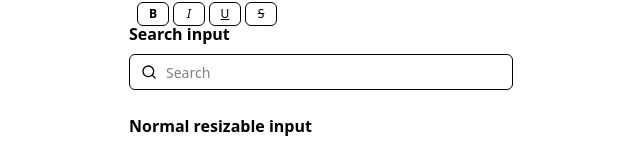
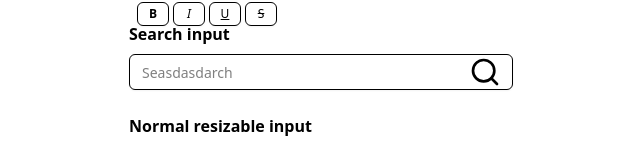
Before and after one commit to kemdav/Tambayan, a Next.js app: page /test/input-box-component in a window 1280 px wide. Shown: the part 194-338 px from the top of the page, without its empty margins (319-959 px from the left). Built offline with nearby package versions, Linux system fonts and the light colour scheme.

Commit message:
fix: overlapping text on inputbox with icon

```diff
--- a/src/app/components/ui/input.tsx
+++ b/src/app/components/ui/input.tsx
@@ -29,8 +29,8 @@ const Input = React.forwardRef<HTMLInputElement, InputProps>(
               "file:text-foreground placeholder:text-muted-foreground selection:bg-primary selection:text-primary-foreground dark:bg-input/30 border-input flex h-9 w-full min-w-0 rounded-md border bg-transparent py-1 text-base shadow-xs transition-[color,box-shadow] outline-none file:inline-flex file:h-7 file:border-0 file:bg-transparent file:text-sm file:font-medium disabled:pointer-events-none disabled:cursor-not-allowed disabled:opacity-50 md:text-sm",
               "focus-visible:border-ring focus-visible:ring-ring/50 focus-visible:ring-[3px]",
               "aria-invalid:ring-destructive/20 dark:aria-invalid:ring-destructive/40 aria-invalid:border-destructive",
-              leftIcon ? "pl-9" : "pl-3",
-              rightIcon ? "pr-9" : "pr-3",
+              leftIcon ? "pl-12" : "pl-3",
+              rightIcon ? "pr-12" : "pr-3",
               className
             )}
             ref={ref}
--- a/src/app/test/input-box-component/page.tsx
+++ b/src/app/test/input-box-component/page.tsx
@@ -21,7 +21,7 @@ export default function InputBoxComponentPage() {
         </div>
         <div className="flex flex-col gap-y-2">
           <span className="font-semibold">Search input</span>
-          <Input placeholder="Search" leftIcon={<SearchIcon className="h-4 w-4" />} />
+          <Input placeholder="Seasdasdarch" rightIcon={<SearchIcon className="h-8 w-8" />} />
         </div>
         <div className="flex flex-col gap-y-2">
           <span className="font-semibold">Normal resizable input</span>
```
